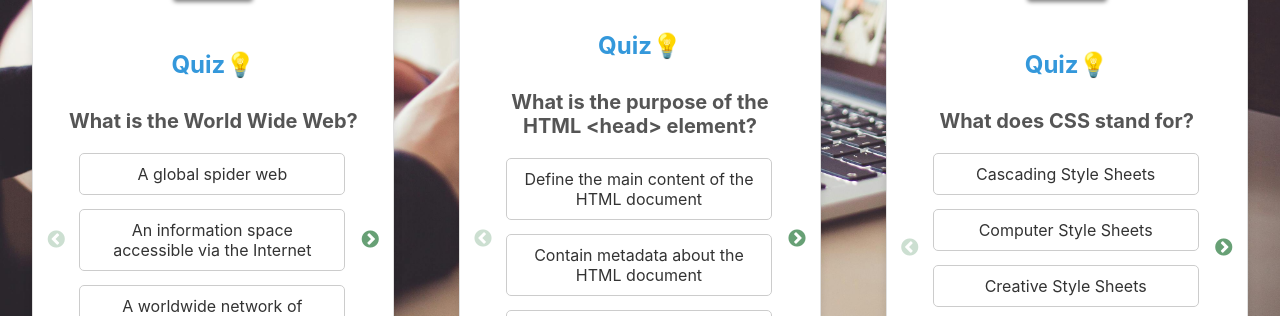
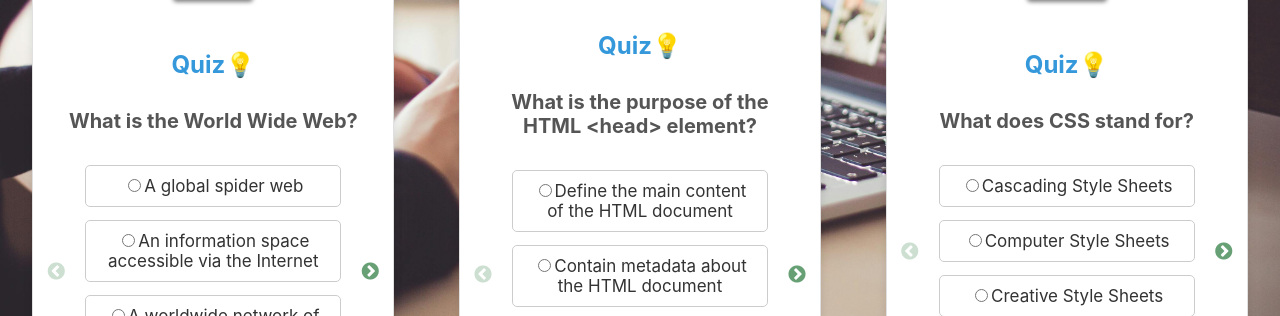
Before and after one commit to nadeemamdev/project-two, a React (Create React App) app: page / in a window 1280 px wide. Both pictures are taken after a click on the element "Flashcards & Quizzes". Shown: the part 484-800 px from the top of the page. Built offline with nearby package versions, Linux system fonts and the light colour scheme; no server answers.

Commit message:
Improve CSS styling and fix code

```diff
--- a/package.json
+++ b/package.json
@@ -37,5 +37,8 @@
       "last 1 firefox version",
       "last 1 safari version"
     ]
+  },
+  "devDependencies": {
+    "@babel/plugin-proposal-private-property-in-object": "^7.21.11"
   }
 }
--- a/src/App.js
+++ b/src/App.js
@@ -137,7 +137,7 @@ function App() {
 
         {/* Footer */}
         <footer>
-          <p>&copy; 2024 WebDev Learning Hub. All rights reserved. Created by Naddem & Meriam</p>
+          <p>&copy; 2024 WebDev Learning Hub. All rights reserved. Created by Nadeem & Meriam</p>
         </footer>
       </div>
     </div>
--- a/src/components/App.css
+++ b/src/components/App.css
@@ -51,6 +51,7 @@ body {
     #ccebff 70%, /* Extremely light blue */
     #b3d9ef 80% /* Slightly darker blue */
   );
+
   padding: 20px;
   color: white;
   background-size: cover;
--- a/src/components/Quizzes.css
+++ b/src/components/Quizzes.css
@@ -1,5 +1,4 @@
 /* Quizzes.css */
-
 
 /* Answer labels styles */
 label {
@@ -10,14 +9,13 @@ label {
   border-radius: 5px;
   cursor: pointer;
   margin-top: 5%;
-  margin-right: 10%;
-  margin-left: -5%;
   background-color: white;
+  margin-bottom: 0;
 }
 
 label:hover {
   background-color: #3498db;
-  transform: scale(1.05); /* Scale up on hover */
+  transform: scale(1.05);
 }
 .quiz-slide p {
   font-size: 20px;
@@ -27,6 +25,8 @@ label:hover {
 .quiz-slide ul {
   list-style: none;
   padding: 10;
+  width: 80%;
+  margin-left: 32px;
 }
 
 .selected {
@@ -35,32 +35,10 @@ label:hover {
   }
 
 
-
-  /* Quiz buttons styles*/
-  .quiz-buttons {
-    margin-top: 10px;
-    display: flex;
-    justify-content: space-between;
-  }
-
-  .quiz-buttons button {
-    background-color: #3498db;
-    color: white;
-    padding: 10px 15px;
-    border: none;
-    border-radius: 5px;
-    cursor: pointer;
-    font-size: 16px;
-  }
-
-  .quiz-buttons button:hover {
-    background-color: #217dbb;
-  }
-
 /* Left and Right slider buttons */
 .quizzes-container .slick-prev,
 .quizzes-container .slick-next {
- margin-top: 10px;
+ margin-top: 40px;
  margin-left: 18px;
  margin-right: 18px;
 }
@@ -84,7 +62,6 @@ button[type="submit"] {
     border-radius: 5px;
     cursor: pointer;
     font-size: 16px;
-    margin-top: 40px;
     width: 40%;
     box-shadow: 0 4px 8px rgba(0, 0, 0, 0.8);
   }
--- a/src/components/Quizzes.js
+++ b/src/components/Quizzes.js
@@ -9,7 +9,7 @@ const Quizzes = ({ sectionName }) => {
   const quizzesData = getQuizzesData(sectionName);
 
   const [userAnswers, setUserAnswers] = useState(Array(quizzesData.length).fill(null));
-  const sliderRef = useRef(null); // Ref for Slider component
+  const sliderRef = useRef(null);
 
   const settings = {
     dots: false,
@@ -17,6 +17,7 @@ const Quizzes = ({ sectionName }) => {
     speed: 500,
     slidesToShow: 1,
     slidesToScroll: 1,
+    adaptiveHeight: true,
   };
 
   const handleQuizSubmit = (e) => {
@@ -55,6 +56,12 @@ const Quizzes = ({ sectionName }) => {
                 {quiz.options.map((option, optionIndex) => (
                   <li key={optionIndex} onClick={() => handleOptionClick(index, option)}>
                     <label className={userAnswers[index] === option ? 'selected' : ''}>
+                      <input
+                        type="radio"
+                        value={option}
+                        checked={userAnswers[index] === option}
+                        onChange={() => {}}
+                      />
                       {option}
                     </label>
                   </li>
@@ -63,7 +70,9 @@ const Quizzes = ({ sectionName }) => {
             </div>
           ))}
         </Slider>
-        <button type="submit">Check Score</button>
+        <button type="submit" onClick={handleQuizSubmit}>
+          Check Score
+        </button>
       </form>
     </div>
   );
--- a/src/components/Resources.css
+++ b/src/components/Resources.css
@@ -1,19 +1,8 @@
 /* Resources.css */
 
-/* Remove the dots before the list items and adjust padding */
-.resources .title {
+ul {
     list-style-type: none;
     padding: 0;
+    font-size: 17px;
+    margin-top: 10%;
 }
-
-/* Style links inside h2 */
-.resources h2 a {
-    color: #0066cc;
-    text-decoration: none;
-}
-
-/* Optionally, add some styling for better readability */
-.resources h2 {
-    color: #333;
-    margin-bottom: 10px;
-}
--- a/src/components/StackOverflowQuestions.css
+++ b/src/components/StackOverflowQuestions.css
@@ -1,31 +1,37 @@
 /* StackOverflowQuestions.css */
+
 .stack-overflow-questions {
-    max-height: 600px;
+    max-height: 700px;
     overflow-y: auto;
   }
 
+.stack-overflow-questions h2 {
+  margin-bottom: 10%;
+}
+
   .stack-overflow-questions ul {
     padding: 0;
-    margin: 0;
     list-style: none;
-    max-width: 290px;
+    max-width: 300px;
   }
 
   .stack-overflow-questions li {
     margin-bottom: 15px;
   }
+
   .stack-overflow-questions p {
     color: purple;
-    font-size: 16px;
+    font-size: 18px;
     font-family: 'Courier New', Courier, monospace;
     font-weight: bold;
   }
 
   .stack-overflow-questions a {
-    color: darkgray;
+    color: rgb(106, 106, 106);
     border: solid;
     border-radius: 5px;
-    font-size: 14px;
+    font-size: 16px;
     font-weight: lighter;
     font-family: Arial, Helvetica, sans-serif;
+    padding: 5%;
   }
```
Also changed, not shown: 1 other file (tests, documents, lock files or other folders).
